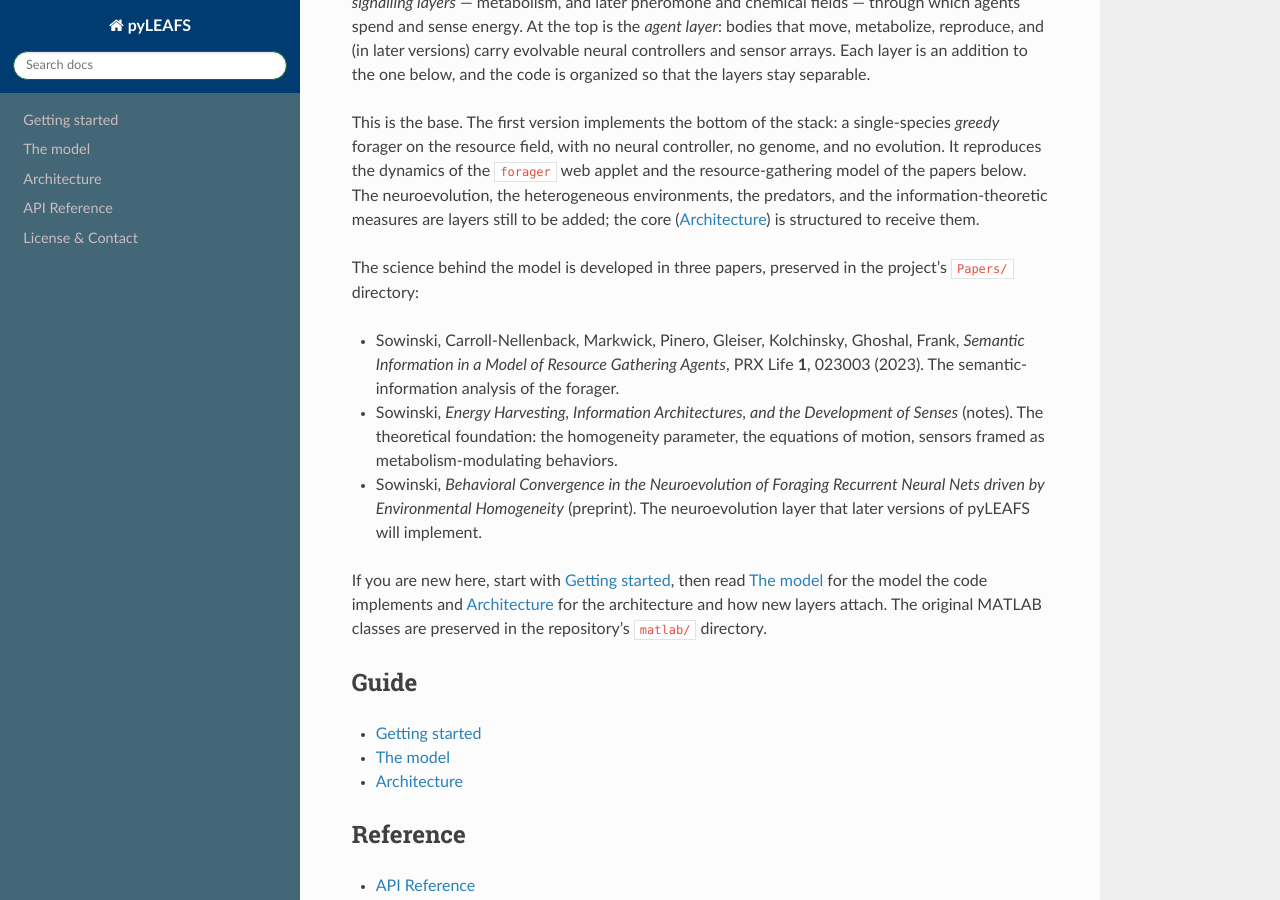
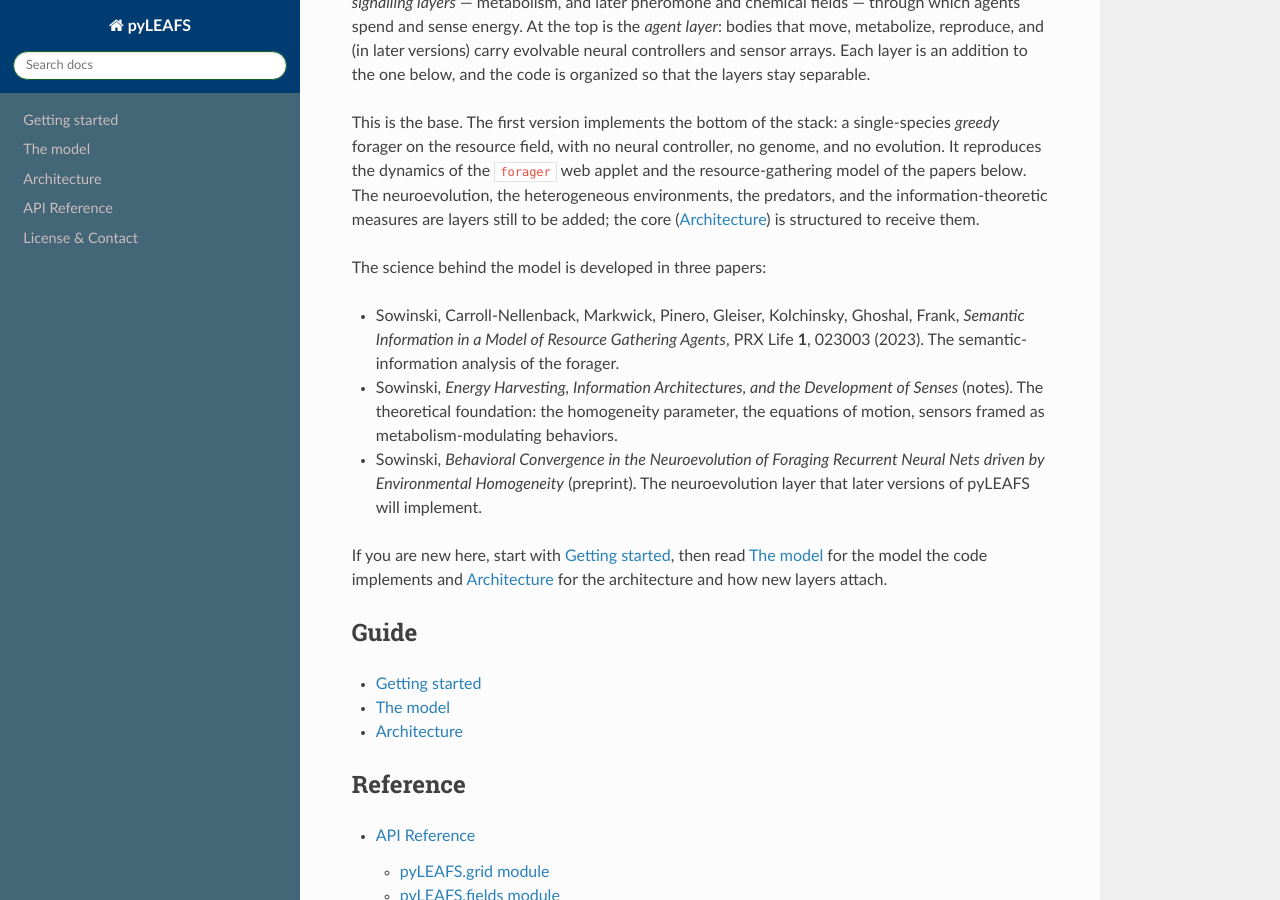
Before and after one commit to EternalTime/LEAFS, a Sphinx documentation site: the page built from docs/index.rst, in a window 1280 px wide and 900 px high, scrolled down 433 px. Built offline with Sphinx 7.4.7 and the Read the Docs theme 3.1.0, drawn with Linux system fonts in a browser that asks for light colours.

Commit message:
Fix the spurious 3d viewer warnings and correct the README and manual about folders the repository does not have (#5)
* Compute 3d projected depth with einsum so large matmuls stop raising spurious numpy warnings

* Say in the README that the repository contains the Python port only

* Close the inline literal in the spatialhash module docstring

* no-mistakes(document): Drop false matlab/ and Papers/ claims from docs index

```diff
--- a/docs/index.rst
+++ b/docs/index.rst
@@ -28,8 +28,7 @@
 information-theoretic measures are layers still to be added; the core
 (:doc:`guide_core`) is structured to receive them.
 
-The science behind the model is developed in three papers, preserved in the
-project's ``Papers/`` directory:
+The science behind the model is developed in three papers:
 
 - Sowinski, Carroll-Nellenback, Markwick, Pinero, Gleiser, Kolchinsky, Ghoshal,
   Frank, *Semantic Information in a Model of Resource Gathering Agents*, PRX Life
@@ -43,8 +42,7 @@
 
 If you are new here, start with :doc:`getting_started`, then read
 :doc:`theory` for the model the code implements and :doc:`guide_core` for the
-architecture and how new layers attach. The original MATLAB classes are
-preserved in the repository's ``matlab/`` directory.
+architecture and how new layers attach.
 
 Guide
 ^^^^^
```
Also changed, not shown: README.md (+2 -2 lines), 1 other file.
